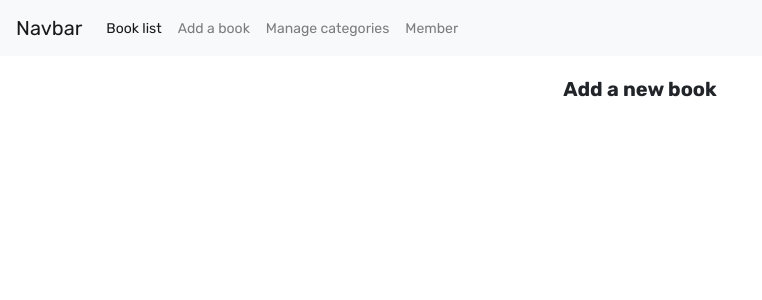
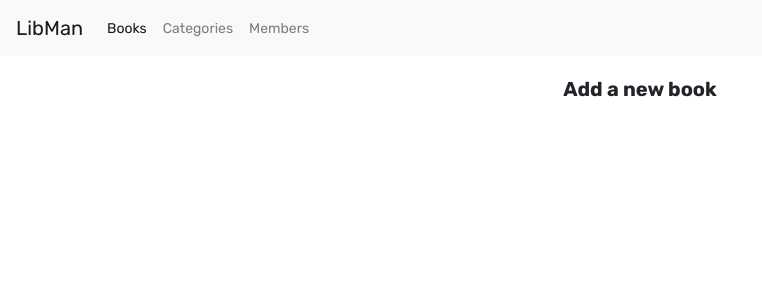
Before and after one commit to srisar/lib-bit, a PHP site: template views/books/add.view.php in a window 1280 px wide. Shown: the top 300 px of the page, without its empty margins (0-762 px from the left). Run offline with PHP 8.4, Linux system fonts and the light colour scheme; the template is opened without the code that fills it, so the values that code supplies are empty.

Commit message:
updated top navbar links.

```diff
--- a/views/_header.php
+++ b/views/_header.php
@@ -13,7 +13,7 @@
 <body>
 
 <nav class="navbar navbar-expand-lg navbar-light bg-light">
-    <a class="navbar-brand" href="#">Navbar</a>
+    <a class="navbar-brand" href="#">LibMan</a>
     <button class="navbar-toggler" type="button" data-toggle="collapse" data-target="#navbarSupportedContent" aria-controls="navbarSupportedContent" aria-expanded="false"
             aria-label="Toggle navigation">
         <span class="navbar-toggler-icon"></span>
@@ -24,16 +24,14 @@
         <ul class="navbar-nav mr-auto">
 
             <li class="nav-item active">
-                <a class="nav-link" href="<?= App::createURL('/books') ?>">Book list</a>
+                <a class="nav-link" href="<?= App::createURL('/books') ?>">Books</a>
             </li>
+
             <li class="nav-item">
-                <a class="nav-link" href="<?= App::createURL('/books/add') ?>">Add a book</a>
-            </li>
-            <li class="nav-item">
-                <a class="nav-link" href="<?= App::createURL('/categories') ?>">Manage categories</a>
+                <a class="nav-link" href="<?= App::createURL('/categories') ?>">Categories</a>
             </li>
             <li>
-                <a class="nav-link" href="<?= App::createURL('/members') ?>">Member</a>
+                <a class="nav-link" href="<?= App::createURL('/members') ?>">Members</a>
             </li>
         </ul>
 
```
